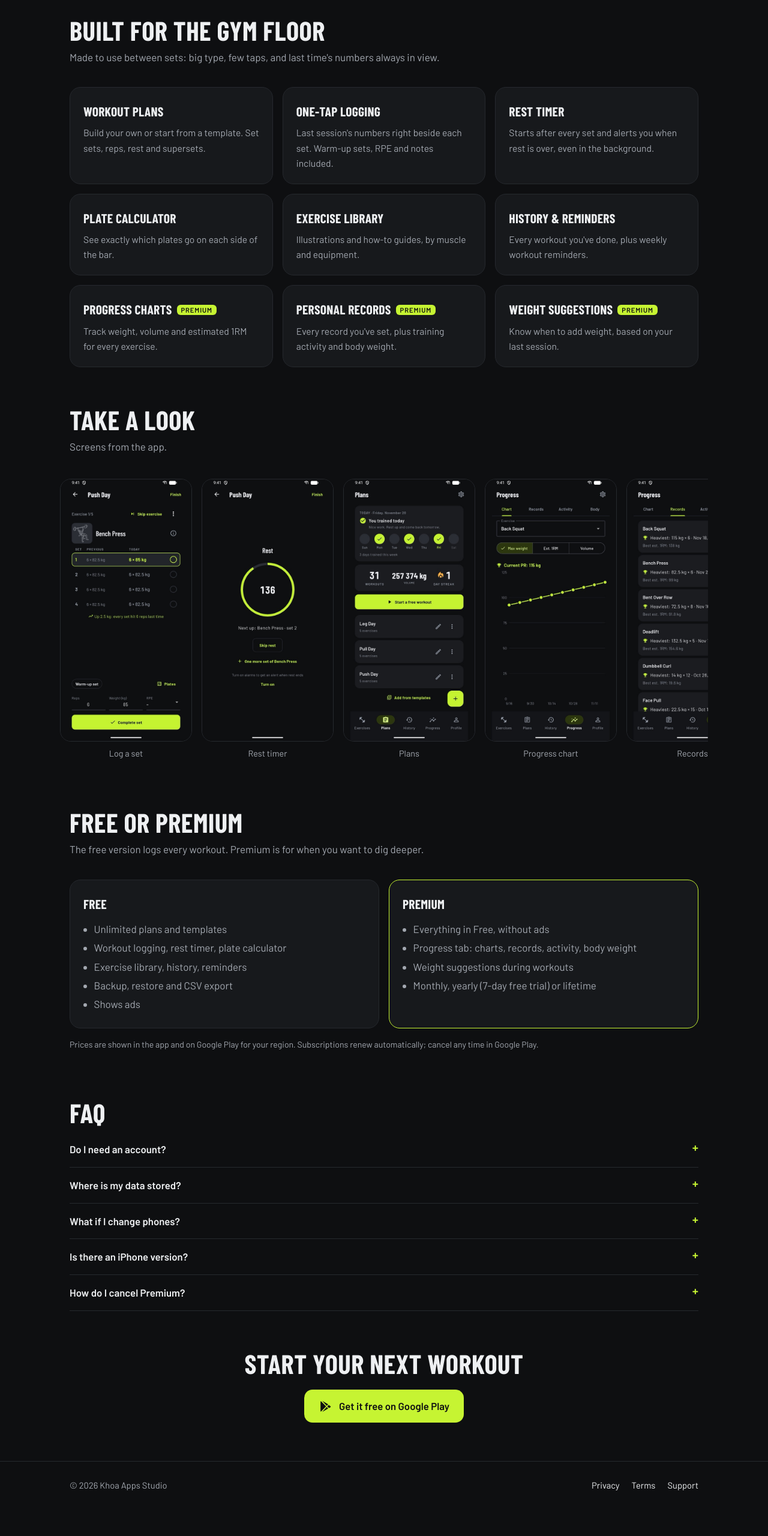
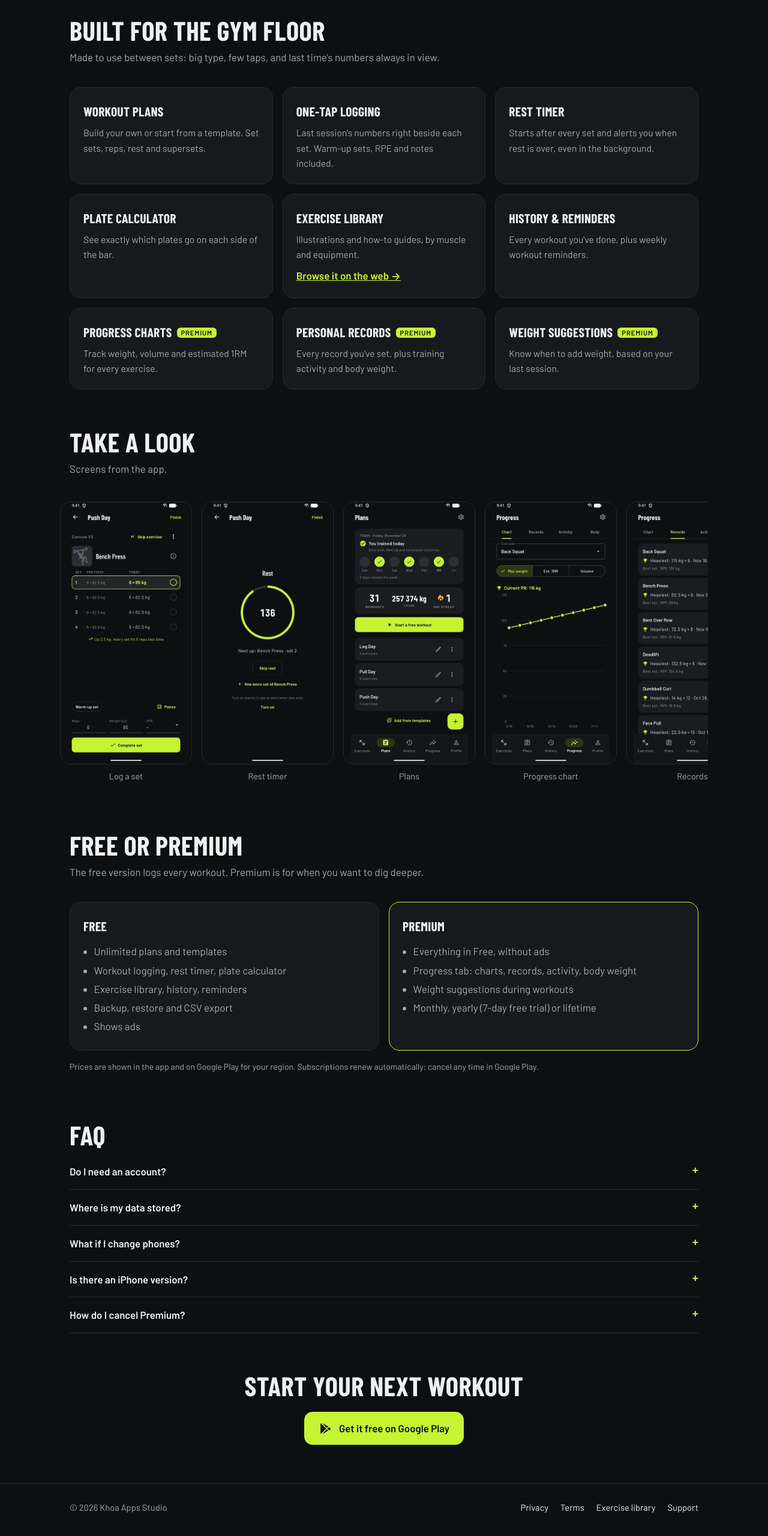
Before and after one commit to KhoaTN1993/khoatn1993.github.io, a plain HTML site: page index.html in a window 1280 px wide. Shown: the part 927-3487 px from the top of the page at 60% size. Before the commit the page ends 3455 px from the top, so only its background shows below. Drawn offline with nearby package versions, Linux system fonts and the light colour scheme.

Commit message:
Link the exercise library on gymflowlog.pages.dev
The Exercise library feature card gets a "Browse it on the web" link, and the footer an
"Exercise library" link. Both follow the EN/VI switch to / or /vi/ on the library site, the way
the privacy and terms links do.

Co-Authored-By: Claude Opus 5.5 <noreply@anthropic.com>

```diff
--- a/index.html
+++ b/index.html
@@ -85,6 +85,7 @@ section > .wrap > h2 { font-size: clamp(2rem, 4vw, 2.8rem); text-transform: uppe
 .card { background: var(--surface); border: 1px solid var(--line); border-radius: 18px; padding: 22px; }
 .card h3 { font-size: 1.35rem; margin: 0 0 6px; text-transform: uppercase; }
 .card p { margin: 0; color: var(--muted); font-size: 0.98rem; }
+.card-link { display: inline-block; margin-top: 10px; font-weight: 600; }
 .badge { display: inline-block; font: 600 0.7rem "Barlow", sans-serif; text-transform: uppercase; letter-spacing: 0.08em; color: var(--on-lime); background: var(--lime); border-radius: 6px; padding: 2px 7px; margin-left: 8px; vertical-align: 3px; }
 
 .gallery { display: flex; gap: 16px; overflow-x: auto; scroll-snap-type: x mandatory; padding: 4px 16px 16px; margin: 0 -16px; }
@@ -174,7 +175,7 @@ footer a:hover { color: var(--lime); }
       <div class="card"><h3 data-vi="Ghi một chạm">One-tap logging</h3><p data-vi="Số liệu lần trước nằm ngay cạnh từng hiệp. Có hiệp khởi động, RPE và ghi chú.">Last session's numbers right beside each set. Warm-up sets, RPE and notes included.</p></div>
       <div class="card"><h3 data-vi="Đồng hồ nghỉ">Rest timer</h3><p data-vi="Tự chạy sau mỗi hiệp và báo khi hết giờ nghỉ, kể cả khi app chạy nền.">Starts after every set and alerts you when rest is over, even in the background.</p></div>
       <div class="card"><h3 data-vi="Tính bánh tạ">Plate calculator</h3><p data-vi="Biết ngay cần lắp bánh tạ nào mỗi bên thanh đòn.">See exactly which plates go on each side of the bar.</p></div>
-      <div class="card"><h3 data-vi="Thư viện bài tập">Exercise library</h3><p data-vi="Hình minh hoạ và hướng dẫn từng bài, theo nhóm cơ và dụng cụ.">Illustrations and how-to guides, by muscle and equipment.</p></div>
+      <div class="card"><h3 data-vi="Thư viện bài tập">Exercise library</h3><p data-vi="Hình minh hoạ và hướng dẫn từng bài, theo nhóm cơ và dụng cụ.">Illustrations and how-to guides, by muscle and equipment.</p><a class="card-link library-link" href="https://gymflowlog.pages.dev/" data-vi="Xem thư viện trên web →">Browse it on the web →</a></div>
       <div class="card"><h3 data-vi-html="Lịch sử &amp; nhắc tập">History &amp; reminders</h3><p data-vi="Xem lại mọi buổi tập và đặt lời nhắc hằng tuần.">Every workout you've done, plus weekly workout reminders.</p></div>
       <div class="card"><h3><span data-vi="Biểu đồ tiến bộ">Progress charts</span><span class="badge">Premium</span></h3><p data-vi="Theo dõi mức tạ, khối lượng và 1RM ước tính của từng bài.">Track weight, volume and estimated 1RM for every exercise.</p></div>
       <div class="card"><h3><span data-vi="Kỷ lục cá nhân">Personal records</span><span class="badge">Premium</span></h3><p data-vi="Mọi kỷ lục bạn đã lập, cùng hoạt động tập luyện và cân nặng cơ thể.">Every record you've set, plus training activity and body weight.</p></div>
@@ -256,6 +257,7 @@ footer a:hover { color: var(--lime); }
     <nav>
       <a id="privacy-link" href="privacy.html" data-vi="Quyền riêng tư">Privacy</a>
       <a id="terms-link" href="terms.html" data-vi="Điều khoản">Terms</a>
+      <a class="library-link" href="https://gymflowlog.pages.dev/" data-vi="Thư viện bài tập">Exercise library</a>
       <a href="mailto:gymflow.app.help@gmail.com" data-vi="Hỗ trợ">Support</a>
     </nav>
   </div>
@@ -278,6 +280,9 @@ footer a:hover { color: var(--lime); }
     document.documentElement.lang = lang;
     document.getElementById('privacy-link').href = lang === 'vi' ? 'privacy.html#vi' : 'privacy.html';
     document.getElementById('terms-link').href = lang === 'vi' ? 'terms.html#vi' : 'terms.html';
+    document.querySelectorAll('.library-link').forEach(function (a) {
+      a.href = lang === 'vi' ? 'https://gymflowlog.pages.dev/vi/' : 'https://gymflowlog.pages.dev/';
+    });
     document.querySelectorAll('[data-set-lang]').forEach(function (b) {
       b.setAttribute('aria-pressed', String(b.dataset.setLang === lang));
     });
```
